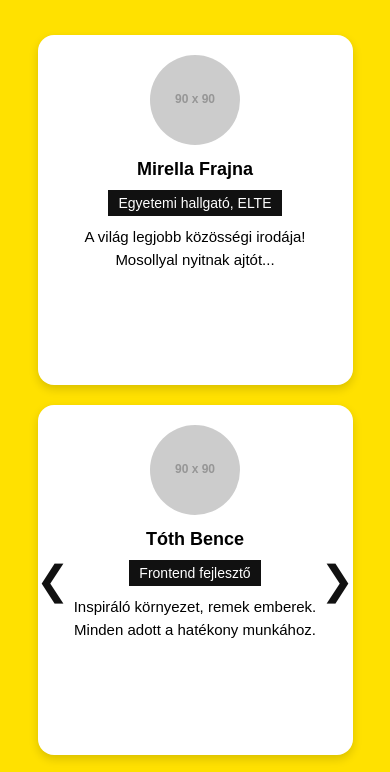
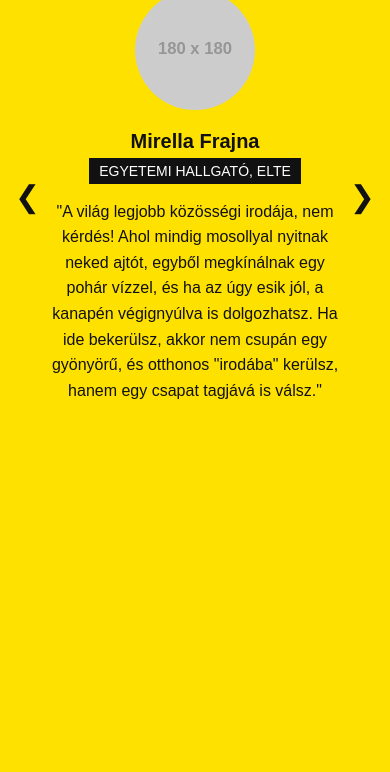
Before and after one commit to tothjazmin/ugyfelelmenyek, a plain HTML site: page index.html in a window 390 px wide. Shown: the part 243-1015 px from the top of the page. After the commit the page ends 844 px from the top, so only its background shows below. Drawn offline with Linux system fonts and the light colour scheme; placeholder pictures from the web are drawn by us.

Commit message:
Update index.html

```diff
--- a/index.html
+++ b/index.html
@@ -2,7 +2,7 @@
 <html lang="hu">
 <head>
   <meta charset="UTF-8" />
-    <meta name="viewport" content="width=device-width, initial-scale=1.0" />
+  <meta name="viewport" content="width=device-width, initial-scale=1.0"/>
   <title>Lapozható Carousel</title>
   <style>
     body {
@@ -10,6 +10,7 @@
       background-color: #ffe100;
       margin: 0;
       padding: 0;
+      box-sizing: border-box; /* Ensure padding and border are included in the element's total width and height */
     }
 
     .section-container {
@@ -17,16 +18,19 @@
       margin: 0 auto;
       padding: 60px 20px;
       text-align: center;
+      box-sizing: border-box;
     }
 
     h2 {
       font-size: 40px;
       margin-bottom: 40px;
+      color: #111; /* Darker text for the heading */
     }
 
     .carousel-wrapper {
       position: relative;
       overflow: hidden;
+      margin: 0 40px; /* Space for arrows */
     }
 
     .carousel-track {
@@ -36,78 +40,131 @@
     }
 
     .carousel-slide {
-            display: flex;
       flex: 0 0 100%;
+      display: flex; /* Use flexbox for centering content within the slide */
       justify-content: center;
-        }
-
-        .testimonial-card {
-            width: 30%;
-            background: white;
-            margin: 0 10px;
-            padding: 20px;
-            border-radius: 16px;
-            box-shadow: 0 4px 10px rgba(0,0,0,0.15);
-            min-height: 350px;
+      align-items: center; /* Vertically center content */
+      padding: 0 20px; /* Padding for the content inside the slide */
       box-sizing: border-box;
     }
 
-            .testimonial-card img {
-                width: 90px;
-                height: 90px;
+    /* New Testimonial Style */
+    .single-testimonial-container {
+      display: flex;
+      flex-direction: row; /* Layout image and text side-by-side */
+      align-items: center; /* Align items vertically in the middle */
+      background: #ffe100; /* Match background color */
+      padding: 20px;
+      border-radius: 16px; /* Keep some border-radius for consistency */
+      box-shadow: none; /* No shadow as per the screenshot */
+      width: 100%; /* Take full width of the slide */
+      max-width: 900px; /* Limit overall width for readability */
+      text-align: left; /* Align text to the left */
+    }
+
+    .single-testimonial-container img {
+      width: 180px; /* Larger image size */
+      height: 180px; /* Larger image size */
       border-radius: 50%;
       object-fit: cover;
+      margin-right: 40px; /* Space between image and text */
+      flex-shrink: 0; /* Prevent image from shrinking */
     }
 
-        .name {
-            font-weight: bold;
-            font-size: 18px;
-            margin-top: 10px;
+    .testimonial-content {
+      flex-grow: 1; /* Allow content to take remaining space */
     }
 
-        .position {
+    .single-testimonial-container .name {
+      font-weight: bold;
+      font-size: 24px; /* Larger name font size */
+      margin-top: 0; /* Remove top margin */
+      margin-bottom: 5px; /* Space between name and position */
+      color: #111;
+    }
+
+    .single-testimonial-container .position {
       background: #111;
       color: white;
       padding: 5px 10px;
-            font-size: 14px;
-            margin: 10px 0;
+      font-size: 16px; /* Slightly larger position font size */
+      margin: 0 0 20px 0; /* Adjust margin */
       display: inline-block;
+      text-transform: uppercase; /* Uppercase text */
     }
 
-        .quote {
-            font-size: 15px;
-            line-height: 1.5;
+    .single-testimonial-container .quote {
+      font-size: 20px; /* Larger quote font size */
+      line-height: 1.6;
+      color: #111;
     }
 
     .arrow {
       position: absolute;
       top: 50%;
       transform: translateY(-50%);
-            font-size: 40px;
+      font-size: 60px; /* Larger arrows */
       background: none;
       border: none;
       cursor: pointer;
-            color: #111;
+      color: #111; /* Darker arrow color */
       z-index: 10;
+      padding: 10px; /* Make clickable area larger */
     }
 
-            .arrow.left {
-                left: 10px;
+    .arrow.left { left: 0; }
+    .arrow.right { right: 0; }
+
+    /* Responsive adjustments */
+    @media (max-width: 900px) {
+      h2 {
+        font-size: 32px;
       }
 
-            .arrow.right {
-                right: 10px;
+      .carousel-wrapper {
+        margin: 0 20px; /* Reduce margin for smaller screens */
       }
 
-        @media (max-width: 900px) {
-            .carousel-slide {
-                flex-direction: column;
-                align-items: center;
+      .single-testimonial-container {
+        flex-direction: column; /* Stack image and text vertically */
+        text-align: center;
+        padding: 15px;
       }
 
-            .testimonial-card {
-                width: 90%;
-                margin: 10px 0;
+      .single-testimonial-container img {
+        margin: 0 0 20px 0; /* Adjust margin for vertical layout */
+        width: 120px; /* Smaller image */
+        height: 120px; /* Smaller image */
+      }
+
+      .single-testimonial-container .name {
+        font-size: 20px;
+      }
+
+      .single-testimonial-container .position {
+        font-size: 14px;
+        margin-bottom: 15px;
+      }
+
+      .single-testimonial-container .quote {
+        font-size: 16px;
+      }
+
+      .arrow {
+        font-size: 40px; /* Smaller arrows */
+      }
+    }
+
+    @media (max-width: 600px) {
+      .section-container {
+        padding: 40px 10px;
+      }
+      .carousel-wrapper {
+        margin: 0;
+      }
+      .arrow {
+        font-size: 30px;
+        padding: 5px;
       }
     }
   </style>
@@ -121,44 +178,68 @@
     <button class="arrow left" onclick="prevSlide()">&#10094;</button>
     <div class="carousel-track" id="carouselTrack">
       <div class="carousel-slide">
-                    <div class="testimonial-card">
-                        <img src="https://via.placeholder.com/90x90?text=M" />
+        <div class="single-testimonial-container">
+          <img src="https://via.placeholder.com/180x180?text=Mirella" />
+          <div class="testimonial-content">
             <div class="name">Mirella Frajna</div>
             <div class="position">Egyetemi hallgató, ELTE</div>
-                        <div class="quote">A világ legjobb közösségi irodája! Mosollyal nyitnak ajtót...</div>
+            <div class="quote">"A világ legjobb közösségi irodája, nem kérdés! Ahol mindig mosollyal nyitnak neked ajtót, egyből megkínálnak egy pohár vízzel, és ha az úgy esik jól, a kanapén végignyúlva is dolgozhatsz. Ha ide bekerülsz, akkor nem csupán egy gyönyörű, és otthonos "irodába" kerülsz, hanem egy csapat tagjává is válsz."</div>
           </div>
-                    <div class="testimonial-card">
-                        <img src="https://via.placeholder.com/90x90?text=B" />
-                        <div class="name">Tóth Bence</div>
-                        <div class="position">Frontend fejlesztő</div>
-                        <div class="quote">Inspiráló környezet, remek emberek. Minden adott a hatékony munkához.</div>
-                    </div>
-                    <div class="testimonial-card">
-                        <img src="https://via.placeholder.com/90x90?text=L" />
-                        <div class="name">Kovács Lilla</div>
-                        <div class="position">Szabadúszó grafikus</div>
-                        <div class="quote">Ez a coworking nem csak iroda, hanem otthon is egyben.</div>
         </div>
       </div>
 
       <div class="carousel-slide">
-                    <div class="testimonial-card">
-                        <img src="https://via.placeholder.com/90x90?text=G" />
+        <div class="single-testimonial-container">
+          <img src="https://via.placeholder.com/180x180?text=Bence" />
+          <div class="testimonial-content">
+            <div class="name">Tóth Bence</div>
+            <div class="position">Frontend fejlesztő</div>
+            <div class="quote">"Inspiráló környezet, remek emberek. Minden adott a hatékony munkához. A kávé is kiváló, ami különösen fontos a reggeli lendülethez. Gyakran szerveznek közösségi eseményeket, amik segítenek a networkingben és a csapatépítésben."</div>
+          </div>
+        </div>
+      </div>
+
+      <div class="carousel-slide">
+        <div class="single-testimonial-container">
+          <img src="https://via.placeholder.com/180x180?text=Lilla" />
+          <div class="testimonial-content">
+            <div class="name">Kovács Lilla</div>
+            <div class="position">Szabadúszó grafikus</div>
+            <div class="quote">"Ez a coworking nem csak iroda, hanem otthon is egyben. A rugalmas bérleti lehetőségek tökéletesen illeszkednek a szabadúszó életstílusomhoz. Mindig találok csendes sarkot a koncentrált munkához, de ha beszélgetni támad kedvem, arra is van lehetőség."</div>
+          </div>
+        </div>
+      </div>
+
+      <div class="carousel-slide">
+        <div class="single-testimonial-container">
+          <img src="https://via.placeholder.com/180x180?text=Gabor" />
+          <div class="testimonial-content">
             <div class="name">Gábor Varga</div>
             <div class="position">Marketing szakember</div>
-                        <div class="quote">Kreatív tér, barátságos emberek. Jó itt dolgozni minden nap!</div>
+            <div class="quote">"Kreatív tér, barátságos emberek. Jó itt dolgozni minden nap! A gyors internetkapcsolat és a modern eszközök mind hozzájárulnak a hatékony munkavégzéshez. Különösen szeretem a központi elhelyezkedést, ami könnyen megközelíthető."</div>
           </div>
-                    <div class="testimonial-card">
-                        <img src="https://via.placeholder.com/90x90?text=Z" />
+        </div>
+      </div>
+
+      <div class="carousel-slide">
+        <div class="single-testimonial-container">
+          <img src="https://via.placeholder.com/180x180?text=Zsofi" />
+          <div class="testimonial-content">
             <div class="name">Zsófi Németh</div>
             <div class="position">Projektmenedzser</div>
-                        <div class="quote">Ez a hely teljesen más, mint bármelyik másik iroda – pozitív értelemben!</div>
+            <div class="quote">"Ez a hely teljesen más, mint bármelyik másik iroda – pozitív értelemben! A közösségi szellem fantasztikus, és mindig van valaki, akivel brainstormingolni lehet. A vezetőség rendkívül segítőkész és nyitott az ötletekre."</div>
           </div>
-                    <div class="testimonial-card">
-                        <img src="https://via.placeholder.com/90x90?text=J" />
+        </div>
+      </div>
+
+      <div class="carousel-slide">
+        <div class="single-testimonial-container">
+          <img src="https://via.placeholder.com/180x180?text=Janos" />
+          <div class="testimonial-content">
             <div class="name">János Veres</div>
             <div class="position">Szoftverfejlesztő</div>
-                        <div class="quote">Csendes, mégis társaságban lehetsz. Ritka kombináció, de itt működik.</div>
+            <div class="quote">"Csendes, mégis társaságban lehetsz. Ritka kombináció, de itt működik. A dedikált irodák lehetősége tökéletes a projektekhez, ahol abszolút nyugalomra van szükség. Ugyanakkor a közösségi terekben könnyedén lehet networkingelni."</div>
+          </div>
         </div>
       </div>
     </div>
```
Lines whose indentation alone changed are shown as unchanged.
